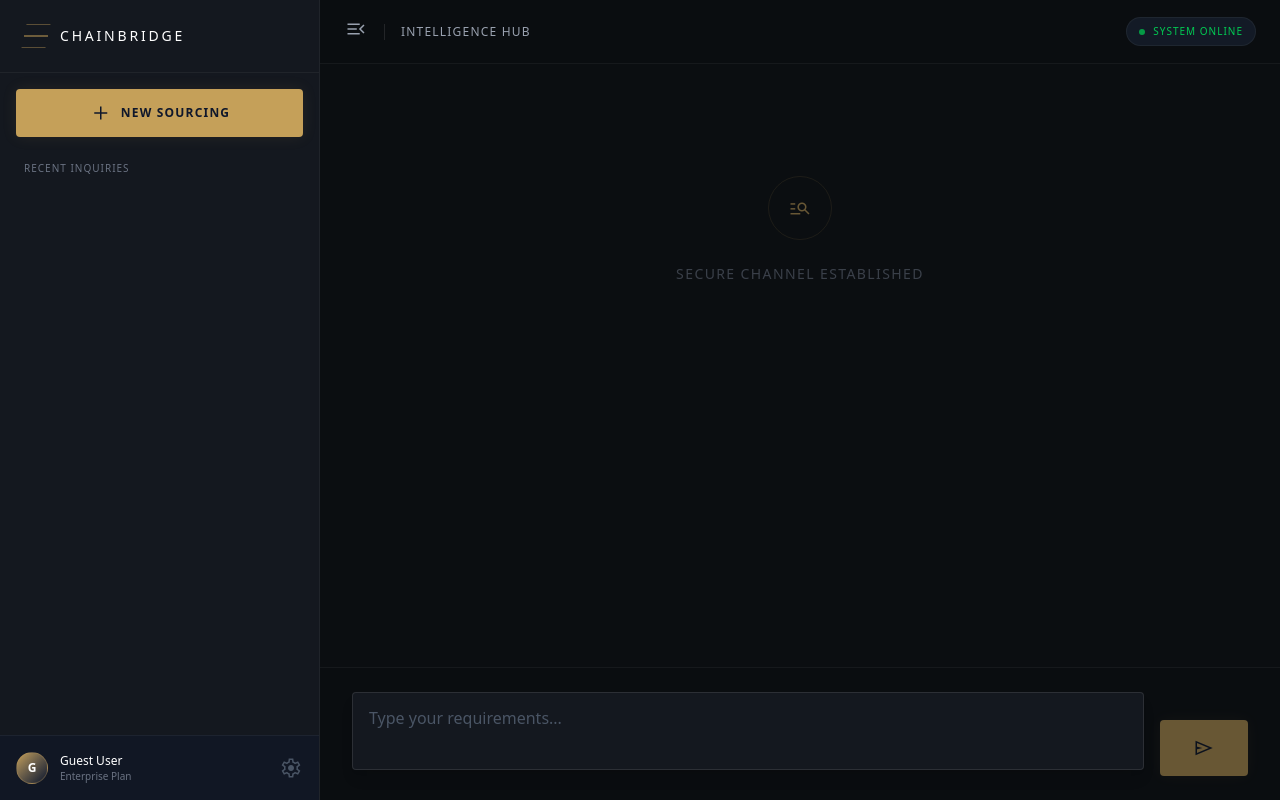
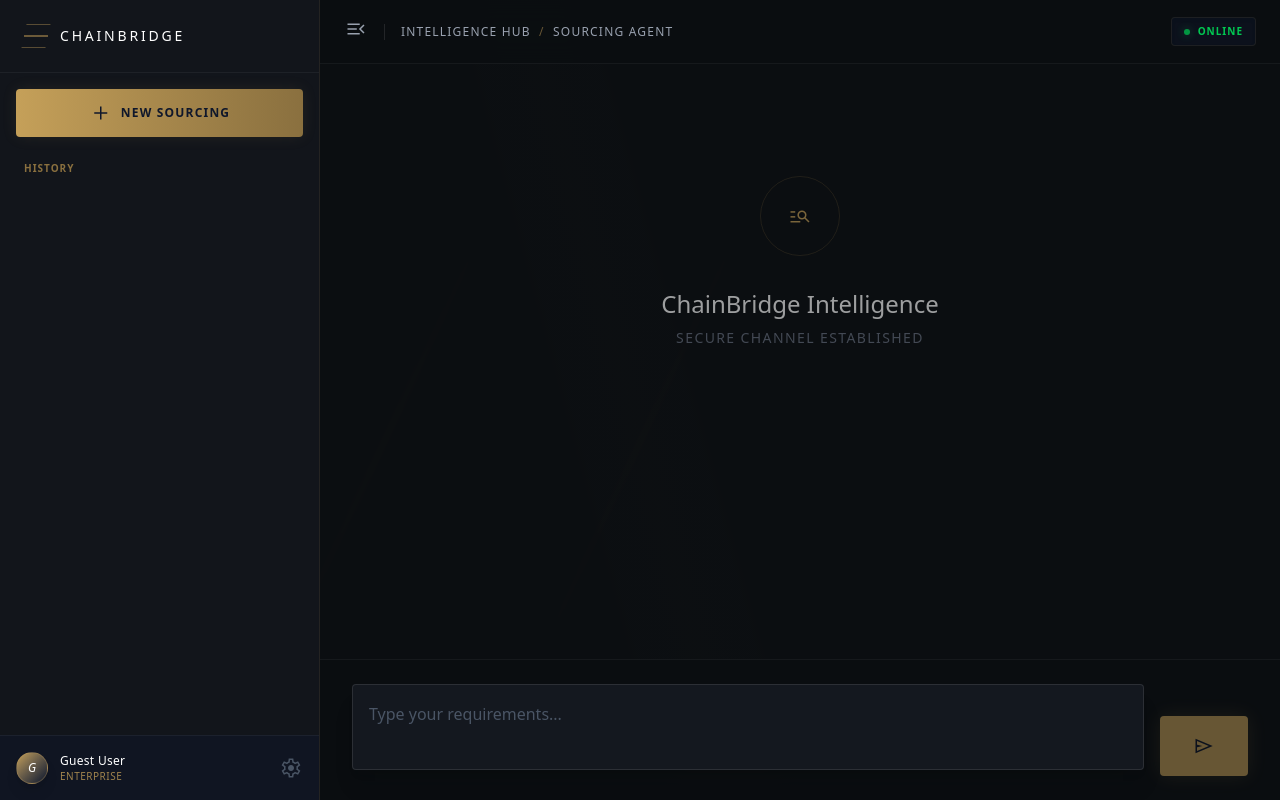
Before and after one commit to gderamchi/ChainBridge, a Next.js app: page /chat in a window 1280 px wide. Built offline with nearby package versions, Linux system fonts and the light colour scheme; a web font is replaced by a local one.

Commit message:
Fix scroll jank, optimize rendering, and overhaul Chat UI

```diff
--- a/app/chat/page.tsx
+++ b/app/chat/page.tsx
@@ -24,10 +24,11 @@ type HistoryItem = {
 
 const ThinkingBubble = () => (
   <div className="flex w-full justify-start animate-in fade-in slide-in-from-bottom-2 duration-300">
-    <div className="max-w-[85%] rounded-lg p-5 glass-panel-luxury border-gold-primary/10">
+    <div className="max-w-[85%] rounded-sm p-5 glass-panel-luxury border-gold-primary/10 relative overflow-hidden group">
+      <div className="absolute top-0 left-0 w-0.5 h-full bg-gold-primary/50"></div>
       <div className="flex items-center gap-2 mb-2 pb-2 border-b border-white/5">
         <span className="material-symbols-outlined text-gold-primary text-sm animate-pulse">smart_toy</span>
-        <div className="text-[10px] text-gold-primary uppercase tracking-widest font-bold">
+        <div className="text-[10px] text-gold-primary uppercase tracking-widest font-bold font-sans">
           ChainBridge Intelligence
         </div>
       </div>
@@ -53,6 +54,9 @@ function ChatInterface() {
   const [history, setHistory] = useState<HistoryItem[]>([]);
   const messagesEndRef = useRef<HTMLDivElement>(null);
   const [isSidebarOpen, setIsSidebarOpen] = useState(true);
+
+  // Track the last message ID to prevent unnecessary scrolling
+  const lastMessageIdRef = useRef<string | null>(null);
 
   // Load history
   useEffect(() => {
@@ -84,14 +88,14 @@ function ChatInterface() {
     }
   }, [cId, messages]);
 
-  // Scroll to bottom
-  const scrollToBottom = () => {
-    messagesEndRef.current?.scrollIntoView({ behavior: "smooth" });
-  };
-
+  // Smart Scroll
   useEffect(() => {
-    scrollToBottom();
-  }, [messages, loading]);
+    const lastMsg = messages[messages.length - 1];
+    if (lastMsg && lastMsg.sId !== lastMessageIdRef.current) {
+        lastMessageIdRef.current = lastMsg.sId;
+        messagesEndRef.current?.scrollIntoView({ behavior: "smooth" });
+    }
+  }, [messages]);
 
   // Fetch conversation
   const fetchConversation = useCallback(async () => {
@@ -113,7 +117,6 @@ function ChatInterface() {
             visibility?: string;
         }
 
-        // Map to our simpler Message type and filter
         const visibleMessages: Message[] = allMessages
           .filter((m: RawMessage) => (m.type === "user_message" || m.type === "agent_message") && m.visibility !== "deleted")
           .map((m: RawMessage) => ({
@@ -123,7 +126,15 @@ function ChatInterface() {
             created: m.created
           }));
 
-        setMessages(visibleMessages);
+        // Only update state if length changed to avoid re-renders (simple check)
+        // A better check would be deep comparison, but length + last ID is usually enough for chat
+        setMessages((prev) => {
+            if (prev.length !== visibleMessages.length) return visibleMessages;
+            if (prev.length > 0 && visibleMessages.length > 0) {
+                if (prev[prev.length-1].sId !== visibleMessages[visibleMessages.length-1].sId) return visibleMessages;
+            }
+            return prev; // Return same reference to prevent effect triggering
+        });
       }
     } catch (err) {
       console.error("Error fetching conversation", err);
@@ -153,6 +164,10 @@ function ChatInterface() {
         content: userMsgContent,
         created: Date.now()
     };
+
+    // Force scroll on user send
+    messagesEndRef.current?.scrollIntoView({ behavior: "smooth" });
+
     setMessages((prev) => [...prev, optimisticMsg]);
 
     try {
@@ -164,7 +179,6 @@ function ChatInterface() {
       setTimeout(fetchConversation, 1000);
     } catch (err) {
       console.error("Error sending message", err);
-      // Revert optimistic update on error (simplified for now)
     } finally {
         setTimeout(() => setLoading(false), 2000);
     }
@@ -177,15 +191,20 @@ function ChatInterface() {
     }
   };
 
-  // Determine if we should show the thinking bubble
   const lastMsg = messages[messages.length - 1];
   const showThinking = loading || (lastMsg?.type === "user_message");
 
   return (
-    <div className="flex h-screen bg-slate-dark text-white overflow-hidden font-sans">
+    <div className="flex h-screen bg-slate-dark text-white overflow-hidden font-sans relative">
+        {/* Background Effects (Landing Page Style) */}
+        <div className="absolute inset-0 bg-slate-dark z-[-2]"></div>
+        <div className="bridge-beam opacity-30"></div>
+        <div className="bridge-beam opacity-30" style={{ left: "30%", transform: "rotate(25deg)" }}></div>
+        <div className="bridge-beam-2 opacity-20"></div>
+
         {/* Sidebar */}
         <div
-            className={`flex-shrink-0 bg-slate-panel border-r border-white/5 transition-all duration-300 flex flex-col z-30 ${
+            className={`flex-shrink-0 bg-slate-panel/80 backdrop-blur-xl border-r border-gold-primary/10 transition-all duration-300 flex flex-col z-30 ${
                 isSidebarOpen ? "w-80" : "w-0 overflow-hidden"
             }`}
         >
@@ -202,7 +221,7 @@ function ChatInterface() {
             <div className="p-4">
                  <button
                     onClick={() => router.push("/")}
-                    className="w-full py-3 px-4 bg-gold-primary hover:bg-white text-slate-900 text-xs font-bold uppercase tracking-widest rounded-sm flex items-center justify-center gap-2 transition-all duration-300 shadow-[0_0_15px_rgba(197,160,89,0.1)] hover:shadow-[0_0_20px_rgba(197,160,89,0.3)]"
+                    className="w-full py-3 px-4 bg-gradient-to-r from-gold-primary to-gold-dim hover:to-gold-light text-slate-900 text-xs font-bold uppercase tracking-widest rounded-sm flex items-center justify-center gap-2 transition-all duration-300 shadow-[0_0_15px_rgba(197,160,89,0.1)] hover:shadow-[0_0_20px_rgba(197,160,89,0.3)] hover:text-white"
                 >
                     <span className="material-symbols-outlined text-sm">add</span>
                     New Sourcing
@@ -210,65 +229,68 @@ function ChatInterface() {
             </div>
 
             <div className="flex-grow overflow-y-auto px-2 py-2">
-                <div className="px-4 pb-2 text-[10px] uppercase tracking-widest text-gray-500 font-medium">Recent Inquiries</div>
+                <div className="px-4 pb-2 text-[10px] uppercase tracking-widest text-gold-dim font-bold">History</div>
                 {history.map((item) => (
                     <Link
                         key={item.cId}
                         href={`/chat?cId=${item.cId}`}
-                        className={`group flex flex-col p-3 mb-1 rounded-sm transition-all duration-200 border-l-2 ${
+                        className={`group flex flex-col p-3 mb-1 rounded-sm transition-all duration-200 border-l-2 relative overflow-hidden ${
                             cId === item.cId
                                 ? "bg-white/5 border-gold-primary"
                                 : "border-transparent hover:bg-white/5 hover:border-white/20"
                         }`}
                     >
-                        <span className={`text-sm font-light truncate ${cId === item.cId ? "text-white" : "text-gray-400 group-hover:text-gray-200"}`}>
+                        <span className={`text-sm font-light truncate relative z-10 ${cId === item.cId ? "text-white" : "text-gray-400 group-hover:text-gray-200"}`}>
                             {item.title}
                         </span>
-                        <span className="text-[10px] text-gray-600 mt-1">{new Date(item.timestamp).toLocaleDateString()}</span>
+                        <span className="text-[10px] text-gray-600 mt-1 relative z-10">{new Date(item.timestamp).toLocaleDateString()}</span>
+                        {cId === item.cId && <div className="absolute inset-0 bg-gold-primary/5 z-0"></div>}
                     </Link>
                 ))}
             </div>
 
             <div className="p-4 border-t border-white/5 bg-slate-900/50">
                 <div className="flex items-center gap-3">
-                    <div className="w-8 h-8 rounded-full bg-gradient-to-br from-gold-primary to-slate-900 border border-gold-primary/30 flex items-center justify-center">
-                        <span className="text-xs font-bold text-white">G</span>
+                    <div className="w-8 h-8 rounded-full bg-gradient-to-br from-gold-primary to-slate-900 border border-gold-primary/30 flex items-center justify-center shadow-lg">
+                        <span className="text-xs font-serif italic text-white">G</span>
                     </div>
                     <div className="flex-grow">
-                        <div className="text-xs font-medium text-white">Guest User</div>
-                        <div className="text-[10px] text-gray-500">Enterprise Plan</div>
+                        <div className="text-xs font-medium text-white tracking-wide">Guest User</div>
+                        <div className="text-[10px] text-gold-primary/80 uppercase tracking-wider">Enterprise</div>
                     </div>
-                    <span className="material-symbols-outlined text-gray-600 text-sm">settings</span>
+                    <span className="material-symbols-outlined text-gray-600 text-sm hover:text-gold-primary cursor-pointer transition-colors">settings</span>
                 </div>
             </div>
         </div>
 
         {/* Main Content */}
-        <div className="flex-grow flex flex-col h-full relative w-full">
+        <div className="flex-grow flex flex-col h-full relative w-full z-10">
             {/* Header */}
-            <header className="h-16 border-b border-white/5 flex items-center justify-between px-6 bg-slate-dark/95 backdrop-blur z-20 shrink-0">
+            <header className="h-16 border-b border-white/5 flex items-center justify-between px-6 bg-slate-dark/80 backdrop-blur-md z-20 shrink-0">
                 <div className="flex items-center gap-4">
                     <button onClick={() => setIsSidebarOpen(!isSidebarOpen)} className="text-gray-400 hover:text-gold-primary transition-colors">
                         <span className="material-symbols-outlined">menu_open</span>
                     </button>
                     <div className="h-4 w-[1px] bg-white/10"></div>
-                    <span className="text-xs text-gray-400 uppercase tracking-widest">Intelligence Hub</span>
+                    <span className="text-xs text-gray-400 uppercase tracking-widest font-light">Intelligence Hub <span className="text-gold-primary/50 mx-1">/</span> Sourcing Agent</span>
                 </div>
-                <div className="flex items-center gap-2 px-3 py-1.5 rounded-full bg-slate-800/50 border border-white/5">
-                    <div className="w-1.5 h-1.5 rounded-full bg-green-500 animate-pulse"></div>
-                    <span className="text-[10px] uppercase tracking-widest text-green-500 font-medium">System Online</span>
+                <div className="flex items-center gap-2 px-3 py-1.5 rounded-sm bg-slate-900/50 border border-gold-primary/10 shadow-inner">
+                    <div className="w-1.5 h-1.5 rounded-full bg-green-500 animate-pulse shadow-[0_0_8px_rgba(34,197,94,0.5)]"></div>
+                    <span className="text-[10px] uppercase tracking-widest text-green-500 font-bold">Online</span>
                 </div>
             </header>
 
             {/* Chat Area */}
             <div className="flex-grow overflow-y-auto px-4 sm:px-6 md:px-12 py-8 scroll-smooth w-full">
-                 <div className="max-w-4xl mx-auto flex flex-col gap-6 pb-32">
+                 <div className="max-w-4xl mx-auto flex flex-col gap-8 pb-32">
                     {/* Welcome State */}
                     {messages.length === 0 && !loading && (
-                        <div className="flex flex-col items-center justify-center py-20 opacity-50">
-                             <div className="w-16 h-16 rounded-full border border-gold-primary/20 flex items-center justify-center mb-6">
-                                <span className="material-symbols-outlined text-3xl text-gold-primary">manage_search</span>
+                        <div className="flex flex-col items-center justify-center py-20 opacity-60 animate-in fade-in duration-1000">
+                             <div className="w-20 h-20 rounded-full border border-gold-primary/20 flex items-center justify-center mb-8 relative">
+                                <div className="absolute inset-0 bg-gold-primary/5 rounded-full animate-ping [animation-duration:3s]"></div>
+                                <span className="material-symbols-outlined text-4xl text-gold-primary relative z-10">manage_search</span>
                              </div>
+                             <h2 className="text-2xl font-serif text-white mb-2">ChainBridge Intelligence</h2>
                              <p className="text-sm tracking-widest uppercase text-gray-500">Secure Channel Established</p>
                         </div>
                     )}
@@ -277,64 +299,70 @@ function ChatInterface() {
                     {messages.map((msg, idx) => (
                         <div
                             key={msg.sId || idx}
-                            className={`flex w-full animate-in fade-in slide-in-from-bottom-2 duration-500 ${
+                            className={`flex w-full animate-in fade-in slide-in-from-bottom-4 duration-500 ${
                                 msg.type === "user_message" ? "justify-end" : "justify-start"
                             }`}
                         >
                             <div
-                                className={`max-w-[85%] rounded-lg p-5 shadow-lg relative ${
+                                className={`max-w-[85%] rounded-sm p-6 shadow-2xl relative overflow-hidden group transition-all duration-300 ${
                                     msg.type === "user_message"
-                                        ? "bg-slate-panel border border-gold-primary/20 text-white"
-                                        : "glass-panel-luxury text-gray-200 border border-gold-primary/10"
+                                        ? "bg-gradient-to-br from-slate-800 to-slate-900 border border-gold-primary/30 text-white"
+                                        : "glass-panel-luxury text-gray-200 border border-gold-primary/10 hover:border-gold-primary/20"
                                 }`}
                             >
+                                {/* Decorative line for user messages */}
+                                {msg.type === "user_message" && <div className="absolute top-0 right-0 w-0.5 h-full bg-gold-primary/30"></div>}
+
+                                {/* Decorative line for agent messages */}
+                                {msg.type === "agent_message" && <div className="absolute top-0 left-0 w-0.5 h-full bg-gold-primary/50"></div>}
+
                                 {msg.type === "agent_message" && (
-                                    <div className="flex items-center gap-2 mb-3 pb-2 border-b border-white/5">
+                                    <div className="flex items-center gap-2 mb-4 pb-2 border-b border-white/5">
                                         <span className="material-symbols-outlined text-gold-primary text-sm">smart_toy</span>
-                                        <div className="text-[10px] text-gold-primary uppercase tracking-widest font-bold">
+                                        <div className="text-[10px] text-gold-primary uppercase tracking-widest font-bold font-sans">
                                             ChainBridge Intelligence
                                         </div>
                                     </div>
                                 )}
 
-                                <div className="prose prose-invert prose-sm max-w-none break-words min-w-0">
+                                <div className="prose prose-invert prose-sm max-w-none break-words min-w-0 font-light">
                                      <ReactMarkdown
                                         remarkPlugins={[remarkGfm]}
                                         components={{
                                             // Table styling
                                             // eslint-disable-next-line @typescript-eslint/no-unused-vars
                                             table: ({node, ...props}) => (
-                                                <div className="overflow-x-auto my-4 border border-white/10 rounded-sm">
-                                                    <table className="min-w-full text-left text-sm border-collapse bg-slate-900/50" {...props} />
+                                                <div className="overflow-x-auto my-6 border border-gold-primary/10 rounded-sm shadow-inner bg-black/20">
+                                                    <table className="min-w-full text-left text-sm border-collapse" {...props} />
                                                 </div>
                                             ),
                                             // eslint-disable-next-line @typescript-eslint/no-unused-vars
-                                            thead: ({node, ...props}) => <thead className="bg-white/5 text-gold-primary uppercase text-xs tracking-wider" {...props} />,
+                                            thead: ({node, ...props}) => <thead className="bg-white/5 text-gold-primary uppercase text-[10px] tracking-widest font-bold" {...props} />,
                                             // eslint-disable-next-line @typescript-eslint/no-unused-vars
-                                            th: ({node, ...props}) => <th className="p-3 border-b border-white/10 font-medium whitespace-nowrap" {...props} />,
+                                            th: ({node, ...props}) => <th className="p-4 border-b border-white/10 font-medium whitespace-nowrap" {...props} />,
                                             // eslint-disable-next-line @typescript-eslint/no-unused-vars
-                                            td: ({node, ...props}) => <td className="p-3 border-b border-white/5 text-gray-300 min-w-[150px]" {...props} />,
+                                            td: ({node, ...props}) => <td className="p-4 border-b border-white/5 text-gray-300 min-w-[150px]" {...props} />,
                                             // Typography overrides
                                             // eslint-disable-next-line @typescript-eslint/no-unused-vars
                                             a: ({node, ...props}) => <a className="text-gold-primary hover:text-white underline decoration-gold-primary/50 underline-offset-4 transition-colors" target="_blank" rel="noopener noreferrer" {...props} />,
                                             // eslint-disable-next-line @typescript-eslint/no-unused-vars
-                                            p: ({node, ...props}) => <p className="mb-4 last:mb-0 leading-relaxed font-light text-gray-300" {...props} />,
+                                            p: ({node, ...props}) => <p className="mb-4 last:mb-0 leading-relaxed text-gray-300" {...props} />,
                                             // eslint-disable-next-line @typescript-eslint/no-unused-vars
                                             ul: ({node, ...props}) => <ul className="list-disc pl-5 mb-4 space-y-2 text-gray-300 marker:text-gold-primary" {...props} />,
                                             // eslint-disable-next-line @typescript-eslint/no-unused-vars
                                             ol: ({node, ...props}) => <ol className="list-decimal pl-5 mb-4 space-y-2 text-gray-300 marker:text-gold-primary" {...props} />,
                                             // eslint-disable-next-line @typescript-eslint/no-unused-vars
-                                            h1: ({node, ...props}) => <h1 className="text-xl font-serif text-white mb-4 border-b border-gold-primary/20 pb-2" {...props} />,
+                                            h1: ({node, ...props}) => <h1 className="text-2xl font-serif text-white mb-6 border-b border-gold-primary/20 pb-3" {...props} />,
                                             // eslint-disable-next-line @typescript-eslint/no-unused-vars
-                                            h2: ({node, ...props}) => <h2 className="text-lg font-serif text-white mt-6 mb-3" {...props} />,
+                                            h2: ({node, ...props}) => <h2 className="text-xl font-serif text-white mt-8 mb-4 flex items-center gap-2" {...props} />,
                                             // eslint-disable-next-line @typescript-eslint/no-unused-vars
-                                            h3: ({node, ...props}) => <h3 className="text-base font-bold text-gold-light mt-4 mb-2 uppercase tracking-wide" {...props} />,
+                                            h3: ({node, ...props}) => <h3 className="text-sm font-bold text-gold-light mt-6 mb-2 uppercase tracking-wide border-l-2 border-gold-primary/50 pl-3" {...props} />,
                                             // eslint-disable-next-line @typescript-eslint/no-unused-vars
-                                            blockquote: ({node, ...props}) => <blockquote className="border-l-2 border-gold-primary/50 pl-4 italic text-gray-400 my-4 bg-white/5 py-2 pr-2 rounded-r-sm" {...props} />,
+                                            blockquote: ({node, ...props}) => <blockquote className="border-l-2 border-gold-primary/50 pl-4 italic text-gray-400 my-6 bg-gradient-to-r from-white/5 to-transparent py-3 pr-2 rounded-r-sm" {...props} />,
                                             // eslint-disable-next-line @typescript-eslint/no-unused-vars
                                             strong: ({node, ...props}) => <strong className="font-semibold text-white" {...props} />,
                                             // eslint-disable-next-line @typescript-eslint/no-unused-vars
-                                            hr: ({node, ...props}) => <hr className="border-white/10 my-6" {...props} />,
+                                            hr: ({node, ...props}) => <hr className="border-gold-primary/20 my-8" {...props} />,
                                         }}
                                     >
                                         {msg.content}
@@ -352,25 +380,25 @@ function ChatInterface() {
             </div>
 
             {/* Input Area */}
-            <div className="shrink-0 w-full bg-slate-dark/95 backdrop-blur-xl border-t border-white/5 p-4 sm:p-6 z-40 relative">
+            <div className="shrink-0 w-full bg-slate-dark/90 backdrop-blur-xl border-t border-white/5 p-4 sm:p-6 z-40 relative">
                  <div className="max-w-4xl mx-auto flex gap-4 items-end">
                     <div className="relative flex-grow group">
-                        <div className="absolute -inset-0.5 bg-gradient-to-r from-gold-primary/30 to-transparent opacity-0 group-focus-within:opacity-100 transition duration-700 blur-sm rounded-sm"></div>
+                        <div className="absolute -inset-0.5 bg-gradient-to-r from-gold-primary/40 to-transparent opacity-0 group-focus-within:opacity-100 transition duration-700 blur-sm rounded-sm"></div>
                         <textarea
-                            className="relative w-full bg-slate-panel border border-white/10 focus:border-gold-primary/50 rounded-sm px-4 py-3 text-white placeholder:text-gray-600 focus:outline-none resize-none min-h-[56px] shadow-lg text-sm md:text-base leading-relaxed"
+                            className="relative w-full bg-slate-panel border border-white/10 focus:border-gold-primary/50 rounded-sm px-4 py-4 text-white placeholder:text-gray-600 focus:outline-none resize-none min-h-[60px] shadow-xl text-base leading-relaxed font-light"
                             placeholder="Type your requirements..."
                             value={input}
                             onChange={(e) => setInput(e.target.value)}
                             onKeyDown={handleKeyDown}
-                            disabled={loading && !showThinking} // Allow typing while "thinking" visually, but maybe block send
+                            disabled={loading && !showThinking}
                         />
                     </div>
                     <button
                         onClick={handleSend}
                         disabled={loading || !input.trim()}
-                        className="h-[56px] px-8 bg-gold-primary text-slate-900 font-bold uppercase tracking-widest hover:bg-white transition-all duration-300 disabled:opacity-50 disabled:cursor-not-allowed flex items-center justify-center shadow-[0_0_15px_rgba(197,160,89,0.1)] rounded-sm hover:translate-y-[-1px] active:translate-y-[1px]"
+                        className="h-[60px] px-8 bg-gold-primary text-slate-900 font-bold uppercase tracking-widest hover:bg-white transition-all duration-300 disabled:opacity-50 disabled:cursor-not-allowed flex items-center justify-center shadow-[0_0_20px_rgba(197,160,89,0.2)] rounded-sm hover:translate-y-[-1px] active:translate-y-[1px] group"
                     >
-                         <span className="material-symbols-outlined">send</span>
+                         <span className="material-symbols-outlined group-hover:scale-110 transition-transform">send</span>
                     </button>
                 </div>
             </div>
@@ -381,7 +409,7 @@ function ChatInterface() {
 
 export default function ChatPage() {
     return (
-        <Suspense fallback={<div className="bg-slate-dark h-screen flex items-center justify-center text-gold-primary animate-pulse">Initializing Interface...</div>}>
+        <Suspense fallback={<div className="bg-slate-dark h-screen flex items-center justify-center text-gold-primary animate-pulse font-serif tracking-widest">Initializing Secure Hub...</div>}>
             <ChatInterface />
         </Suspense>
     );
```
